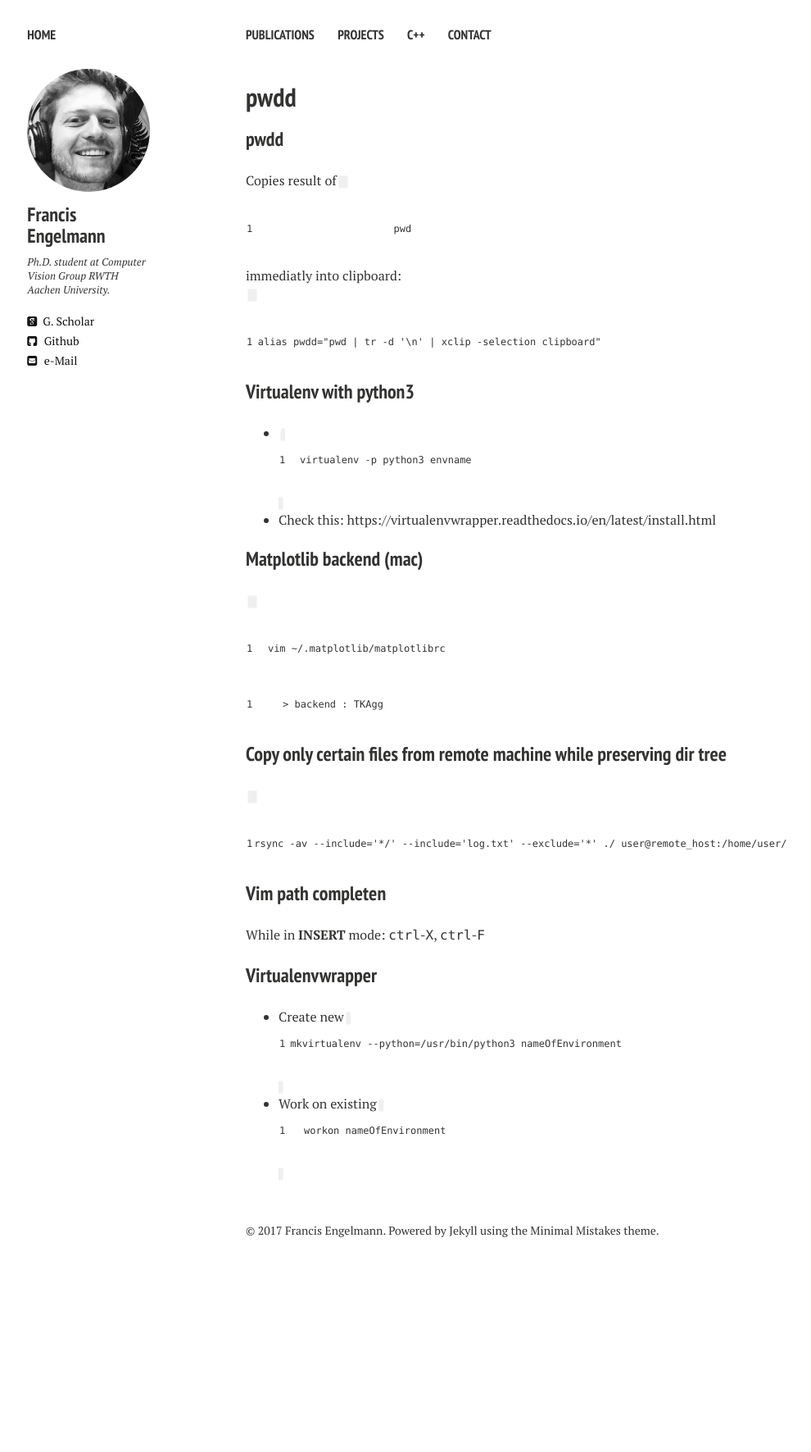
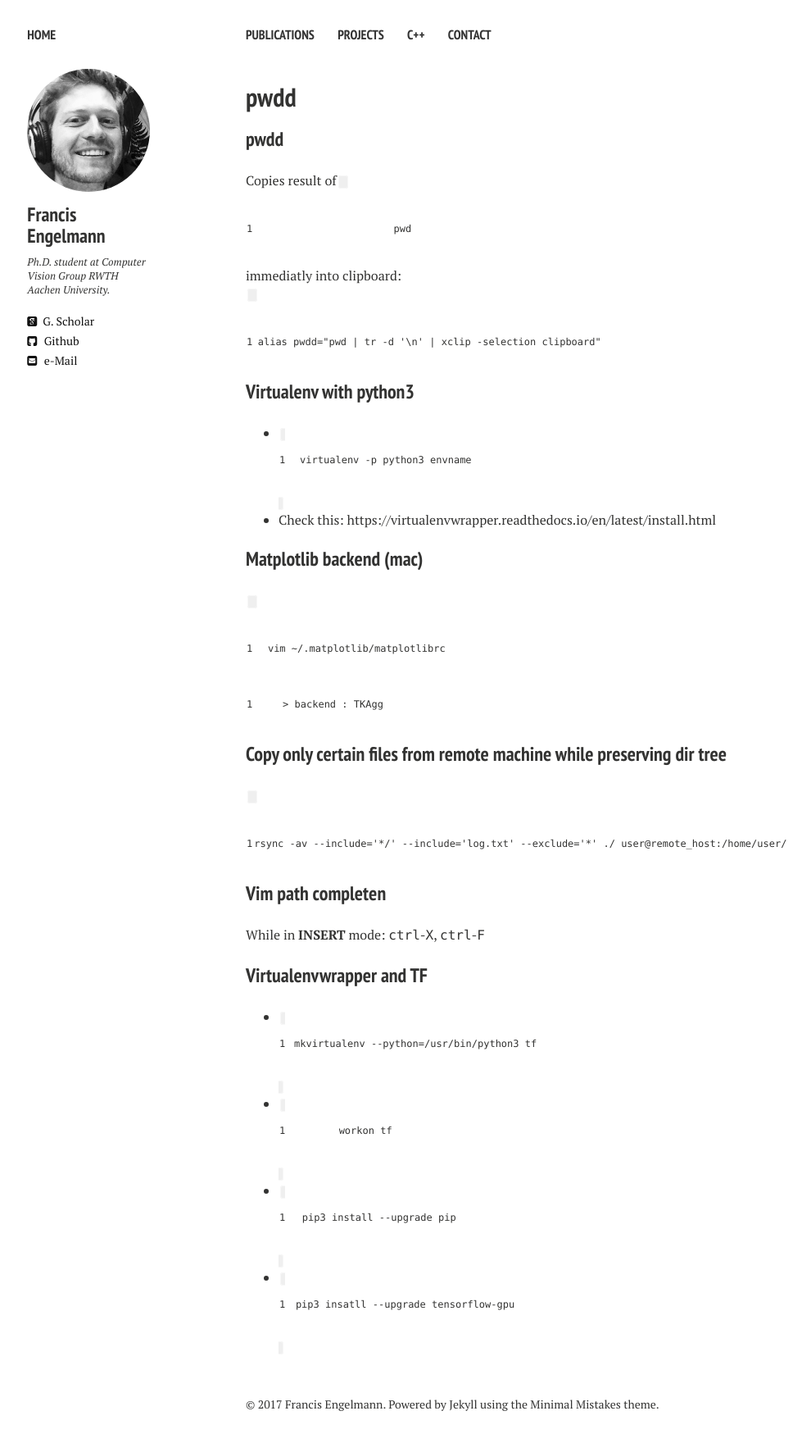
Before and after one commit to francisengelmann/francisengelmann.github.io, a Jekyll site: the page built from snippets.md, in a window 1280 px wide. Shown: the whole page at 82% size, without its empty margins (20-1010 px from the left). Built offline with Jekyll 4.4.1, drawn with Linux system fonts in a browser that asks for light colours; nearby versions of some CDN libraries; our own code applies the rules of GitHub Pages for plain Markdown files; before the commit the page ends 1559 px from its top, so only the background shows below that.

Commit message:
Update snippets.md

````diff
--- a/snippets.md
+++ b/snippets.md
@@ -18,6 +18,8 @@
 ### Vim path completen
 While in __INSERT__ mode: <kbd>ctrl</kbd>-<kbd>X</kbd>, <kbd>ctrl</kbd>-<kbd>F</kbd>
 
-### Virtualenvwrapper
-- Create new ```mkvirtualenv --python=/usr/bin/python3 nameOfEnvironment```
-- Work on existing ```workon nameOfEnvironment```
+### Virtualenvwrapper and TF
+- ```mkvirtualenv --python=/usr/bin/python3 tf```
+- ```workon tf```
+- ```pip3 install --upgrade pip```
+- ```pip3 insatll --upgrade tensorflow-gpu```
````
